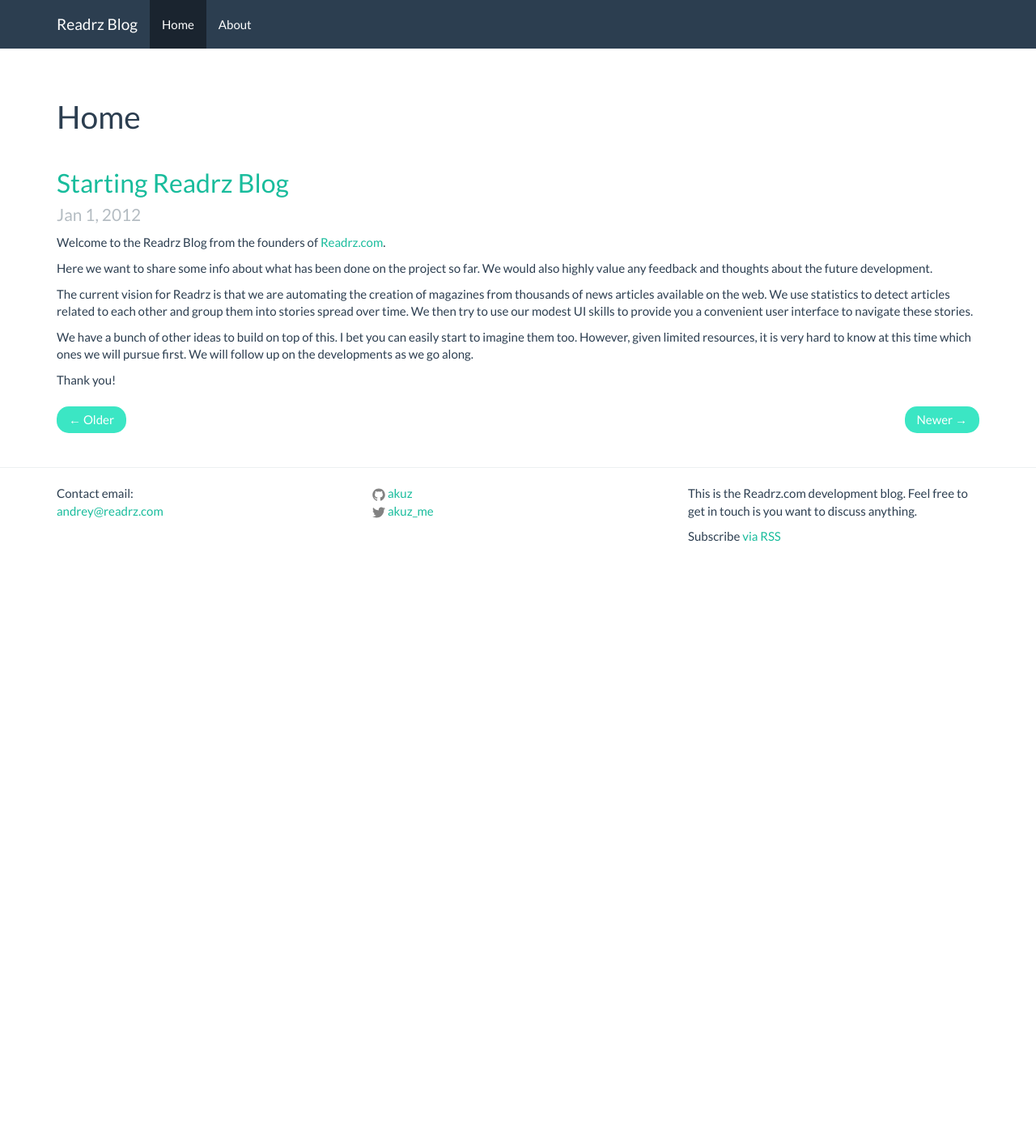
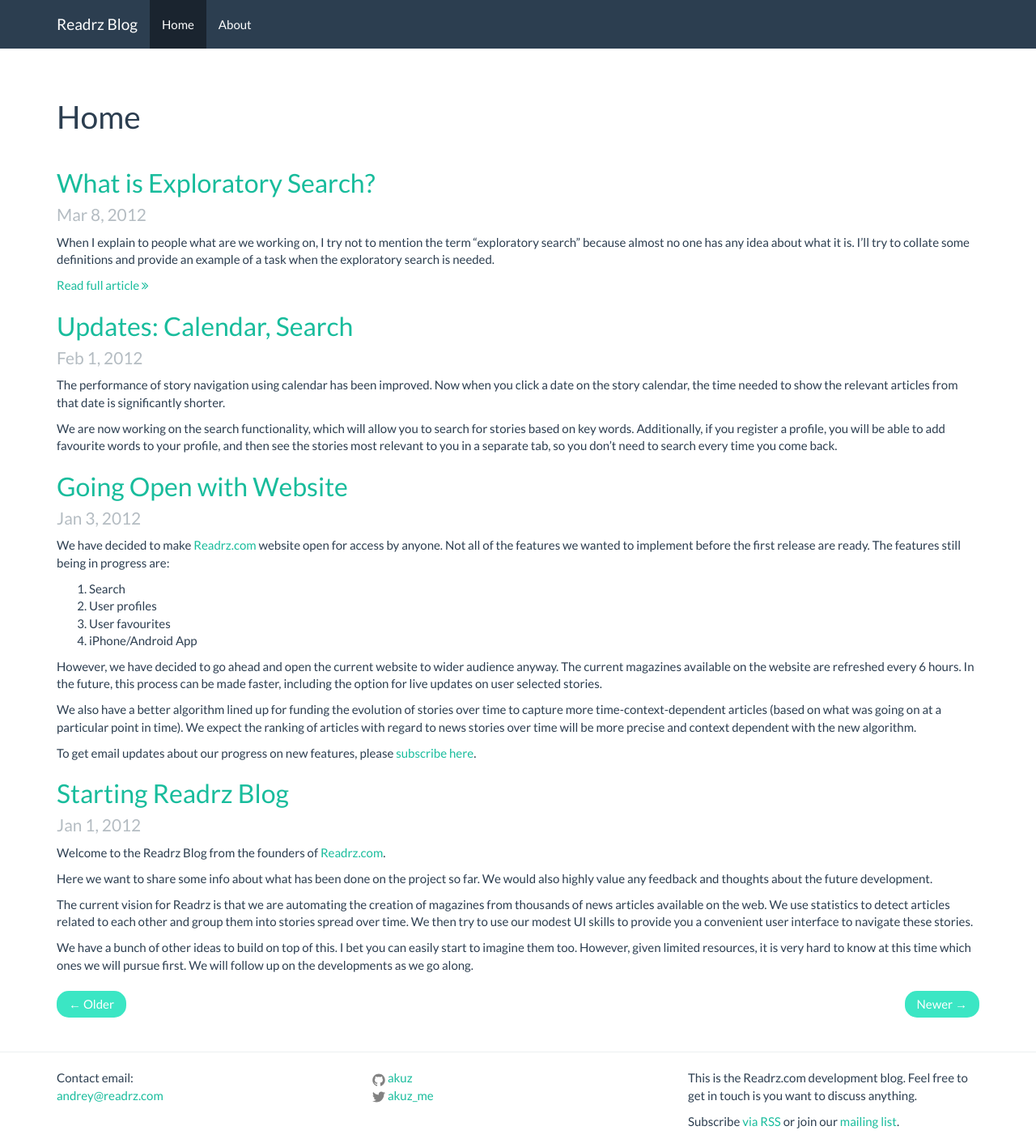
Before and after one commit to akuz/readrz-blog, a Jekyll site: the page built from index.html, in a window 1280 px wide. Shown: the whole page at 81% size. Built offline with Jekyll 4.4.1, drawn with Linux system fonts in a browser that asks for light colours; the list of posts is cut into pages by our own code; before the commit the page ends 900 px from its top, so only the background shows below that.

Commit message:
Ported a few more posts from the old blog.

```diff
--- a/_config.yml
+++ b/_config.yml
@@ -2,12 +2,13 @@
 # Site settings
 title: Readrz Blog
 email: andrey@readrz.com
-description: > # this means to ignore newlines until "baseurl:"
+
+description: >
   This is the Readrz.com development blog.
   Feel free to get in touch is you want to discuss anything.
 
-baseurl: "/readrz-blog" # the subpath of your site, e.g. /blog/
-url: "http://blog.readrz.com" # the base hostname & protocol for your site
+url: "http://blog.readrz.com"
+baseurl: "/readrz-blog"
 
 twitter_username: akuz_me
 github_username:  akuz
@@ -17,6 +18,10 @@
 
 # Build settings
 markdown: kramdown
+#markdown: redcarpet
 
 # Pagination
 paginate: 5
+
+url_readrz: "http://www.readrz.com"
+url_subscribe: "http://eepurl.com/d48hj"
--- a/_includes/footer.html
+++ b/_includes/footer.html
@@ -33,7 +33,10 @@
     </div>
     <div class="col-xs-12 col-sm-12 col-md-4">
       <p>{{ site.description }}</p>
-      <p>Subscribe <a href="{{ "/feed.xml" | prepend: site.baseurl }}">via RSS</a></p>
+      <p>
+        Subscribe <a href="{{ "/feed.xml" | prepend: site.baseurl }}">via RSS</a>
+        or join our <a href="{{ site.url_subscribe }}">mailing list</a>.
+      </p>
     </div>
   </div>
 </div>
--- /dev/null
+++ b/_posts/2012-01-03-woing-open-with-website.md
@@ -0,0 +1,27 @@
+---
+layout: post
+title:  "Going Open with Website"
+date:   2012-01-03 12:00:00
+---
+
+We have decided to make <a href="{{ site.url_readrz }}">Readrz.com</a>
+website open for access by anyone.
+Not all of the features we wanted to implement before the first
+release are ready. The features still being in progress are:
+
+1. Search
+1. User profiles
+1. User favourites
+1. iPhone/Android App
+
+However, we have decided to go ahead and open the current website to wider audience anyway.
+The current magazines available on the website are refreshed every 6 hours. In the future,
+this process can be made faster, including the option for live updates on user selected stories.
+
+We also have a better algorithm lined up for funding the evolution of stories over time
+to capture more time-context-dependent articles (based on what was going on at a particular
+point in time). We expect the ranking of articles with regard to news stories over time will
+be more precise and context dependent with the new algorithm.
+
+To get email updates about our progress on new features,
+please <a href="{{ site.url_subscribe }}">subscribe here</a>.
--- /dev/null
+++ b/_posts/2012-02-01-updates-calendar-search.md
@@ -0,0 +1,15 @@
+---
+layout: post
+title:  "Updates: Calendar, Search"
+date:   2012-02-01 12:00:00
+---
+
+The performance of story navigation using calendar has been improved.
+Now when you click a date on the story calendar, the time needed to
+show the relevant articles from that date is significantly shorter.
+
+We are now working on the search functionality, which will allow you
+to search for stories based on key words. Additionally, if you register
+a profile, you will be able to add favourite words to your profile,
+and then see the stories most relevant to you in a separate tab,
+so you don’t need to search every time you come back.
--- /dev/null
+++ b/_posts/2012-03-08-what-is-exploratory-search.md
@@ -0,0 +1,117 @@
+---
+layout: post
+title:  "What is Exploratory Search?"
+date:   2012-03-08 12:00:00
+---
+
+When I explain to people what are we working on, I try not to mention the term
+"exploratory search" because almost no one has any idea about what it is.
+I'll try to collate some definitions and provide an example of a task
+when the exploratory search is needed.
+
+<!--more-->
+
+### Overview
+
+One of the definitions I like was given in the recent paper from FXPAL
+(Fuji Xerox Palo Alto Laboratory) titled
+<a href="http://www.fxpal.com/publications/FXPAL-PR-10-573.pdf">Interactive
+Information Seeking via Selective Application of Contextual Knowledge</a>:
+
+<blockquote>Exploratory search is often characterized by an evolving information
+need and the likelihood that the information sought is distributed across multiple
+documents. Thus the goal of the search process is not to formulate the perfect
+query or to find the ideal document, but to collect information through a variety
+of means, and to combine the discovered information to achieve a coherent understanding
+of some topic.</blockquote>
+
+A good outline of this paper was
+<a href="http://lifidea.wordpress.com/2011/09/22/fxpal-paper-on-exploratory-search/">posted by Jin Y. Kim</a>.
+
+In the <a href="http://en.wikipedia.org/wiki/Exploratory_search">Wikipedia article on exploratory search</a>,
+it is defined as:
+
+<blockquote>Exploratory search is a specialization of information exploration
+which represents the activities carried out by searchers who are either:
+
+a) unfamiliar with the domain of their goal (i.e. need to learn about
+the topic in order to understand how to achieve their goal)
+
+b) unsure about the ways to achieve their goals
+(either the technology or the process)
+
+c) or even unsure about their goals in the first place.</blockquote>
+Gary Marchionini, in his paper <a href="http://citeseerx.ist.psu.edu/viewdoc/download?doi=10.1.1.97.4576&rep=rep1&type=pdf">Exploratory Search:
+From Finding to Understanding</a>, approaches exploratory search as:
+
+<blockquote>a blend of querying and browsing strategies.</blockquote>
+
+For an interesting, albeit very abstract, description of possible user
+interactions during exploratory search activities,
+see <a href="http://www.laurencenoel.fr/wp/?p=154">this post by Laurence Noel</a>.
+ my opinion, the "information space" described in this post lacks another
+ very important dimension, that is of <em>time</em>.
+
+The need for the emergence of exploratory search tools is recognized by
+leading experts in the enterprise software solutions industry,
+such as John Porter of Vivisimo (see his post on exploratory
+search <a href="http://informationoptimized.com/blog/2012/01/09/evolving-beyond-traditional-search/">here</a>).
+
+### An Example
+
+Imagine you are a finance student or professional.
+You want to learn what's been published in the top 25
+financial blogs in the last month. That would be about
+7,000 blog posts. You can go ahead and read all of them,
+of course. You must be quite a fast reader if you still
+want to keep up on your other responsibilities.
+
+The way you can approach your task is to start reading
+the recent posts. As you gain more knowledge about possible
+topics you are interested in and you will narrow down your
+interests. After that you will need to come up with relevant
+<em>search queries</em> that you will need to type in a
+search engine to narrow down the results.
+
+However, there is a number of drawbacks of this approach:
+
+* You might need to read a lot of articles you will not be interested in.
+* You don't know whether by reading a certain number of articles you have covered all potential topics that have been discussed during the last month (for example, if there was a big discussion of some issue two weeks ago, but since then a lot of other posts on other issues were published, with only sporadic mentions, if any, of the previously widely publicised topic).
+* Your user experience will be highly fractured by switching between the reading mode and search mode. In addition, you will need to keep completely in your head any relations or issues that you identify as interesting for you (for example, the relation between articles on government debt yields, articles on stock prices, and European debt crisis).
+
+Of course, this problem has already been identified by many.
+Below are some examples of applications that feature some exploratory
+search capabilities. However, I think that all of them are still
+providing only rudimentary capabilities for exploratory search,
+and there is much more to be discovered and implemented.
+
+### Current Solutions
+
+* <a href="http://news.google.com/">Google News</a> - by far the most advanced implementation of
+exploration capabilities (ha ha, what other company did you expect to do it?), where you can
+track various entities mentioned in the news, and also see other relevant entities that are
+mentioned in a news story, displays relevant information from
+<a href="http://www.freebase.com/">Freebase</a> where available.
+* <a href="http://www.google.com/">Google Search</a> - after you type a query,
+a toolbar on the left side allows you to narrow down the results by the source
+of information, time of publication, etc.
+* <a href="http://news360app.com/">News360</a> - an application for readers of
+the news on mobile devices, allows tracking of entities mentioned in news articles,
+displays relevant information from <a href="http://www.freebase.com/">Freebase</a>
+where available.
+* <a href="http://www.news-republic.com/">News Republic</a> - another quality app
+for mobile news reader that allows tracking the entities mentioned in the news and
+seeing other relevant articles.
+
+These solutions are highly biased towards application to news.
+But there are a lot of other areas that would benefit from a
+similar approach. If you think widely enough, you can imagine
+that in the future, as we accumulate more and more data, all
+information navigation/search will converge towards the tools
+that are by nature exploratory.
+
+In the future posts I will discuss more ideas related to exploratory search in more details.
+In particular, the following topics are very interesting to explore:
+
+* How to group relevant articles according to various levels of abstraction and relations between them
+* How to design new user interfaces, and which features we will need for better exploration of texts
--- a/index.html
+++ b/index.html
@@ -16,7 +16,7 @@
   {% if post.content contains '<!--more-->' %}
     {{ post.content | split:'<!--more-->' | first }}
     <p>
-      <a href="{{ post.url }}">
+      <a href="{{ post.url | prepend: site.baseurl }}">
         Read full article <i class="fa fa-angle-double-right"></i>
       </a>
     </p>
```
Also changed, not shown: _posts/2012-01-01-starting-readrz-blog.md (+13 -7 lines).
